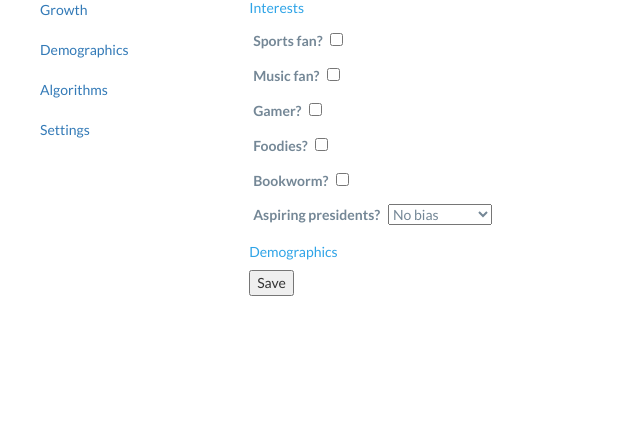
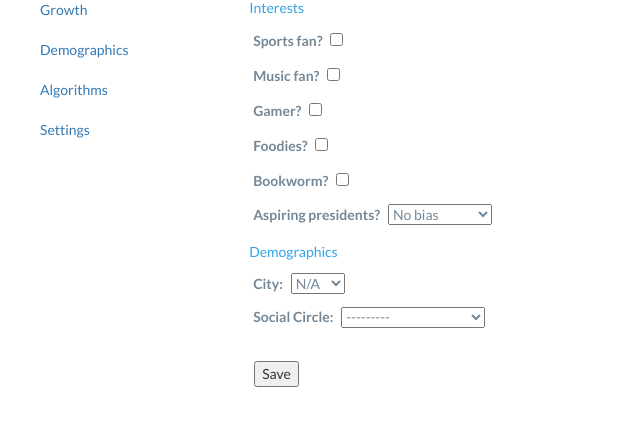
Before and after one commit to abeinstein/sterling-site, a Django app: template sterling/templates/apps/mobileapp_settings.html in a window 1280 px wide. Shown: the part 87-513 px from the top of the page, without its empty margins (0-640 px from the left). Run offline with Django 3.2, Linux system fonts and the light colour scheme; the template is opened without the code that fills it: values that come from a table or form of the project are taken from there, others are empty; parts of the project's set-up code (start-up, migrations or seed data) failed here and were passed over; some libraries are stand-ins or nearby versions.

Commit message:
More updates on da settings page

```diff
--- a/sterling/apps/forms.py
+++ b/sterling/apps/forms.py
@@ -2,11 +2,23 @@ from django.forms import ModelForm, Select
 
 from apps.models import AppSettings
 
+CITIES = (  ("NOT SET", "N/A"),
+            ("ATLANTA", "ATL"),
+            ("BOSTON", "BOS"),
+            ("CHICAGO", "CHI"),
+            ("HOUSTON", "HOU"),
+            ("LOS ANGELES", "LA"),
+            ("NEW YORK", "NY"),
+            ("SAN FRANCISCO", "SF"),
+            ("SEATTLE", "SEA"))
+
+
+
 class AppSettingsForm(ModelForm):
-
     class Meta:
         model = AppSettings
-        fields = ['likes_sports', 'likes_books', 'likes_music', 'likes_restaurants', 'likes_games', 'political_bias']
+        fields = ['likes_sports', 'likes_books', 'likes_music', 'likes_restaurants', 'likes_games', 'political_bias', 'city', 'social_circle']
         widgets = {
-            'political_bias': Select(choices=AppSettings.POLITICAL_CHOICES)
+            'political_bias': Select(choices=AppSettings.POLITICAL_CHOICES),
+            'city': Select(choices=CITIES),
         }
--- a/sterling/static/css/my.css
+++ b/sterling/static/css/my.css
@@ -33,6 +33,11 @@ h1, h2, h3, h4 {
 
 .algorithm-settings h5 {
   color: #2fa4e7;
+}
+
+.algorithm-settings-save {
+  margin-top: 20px;
+  padding: 5px;
 }
 
 .form-option {
--- a/sterling/templates/apps/mobileapp_settings.html
+++ b/sterling/templates/apps/mobileapp_settings.html
@@ -66,7 +66,24 @@
 
     <h5> Demographics </h5>
 
-    <p><input type="submit" value="Save" /></p>
+    <div class="form-field-wrapper">
+        {{ form.message.errors }}
+        <label for="city">City:</label>
+        <div class = "form-option" style="display: inline">
+            {{ form.city }}
+        </div>
+    </div>
+    <div class="form-field-wrapper">
+        {{ form.message.errors }}
+        <label for="social_circle">Social Circle:</label>
+        <div class = "form-option" style="display: inline">
+            {{ form.social_circle }}
+        </div>
+    </div>
+
+    <div class="algorithm-settings-save">
+        <p><input type="submit" value="Save" /></p>
+    </div>
 </form>
 
 </div>
```
